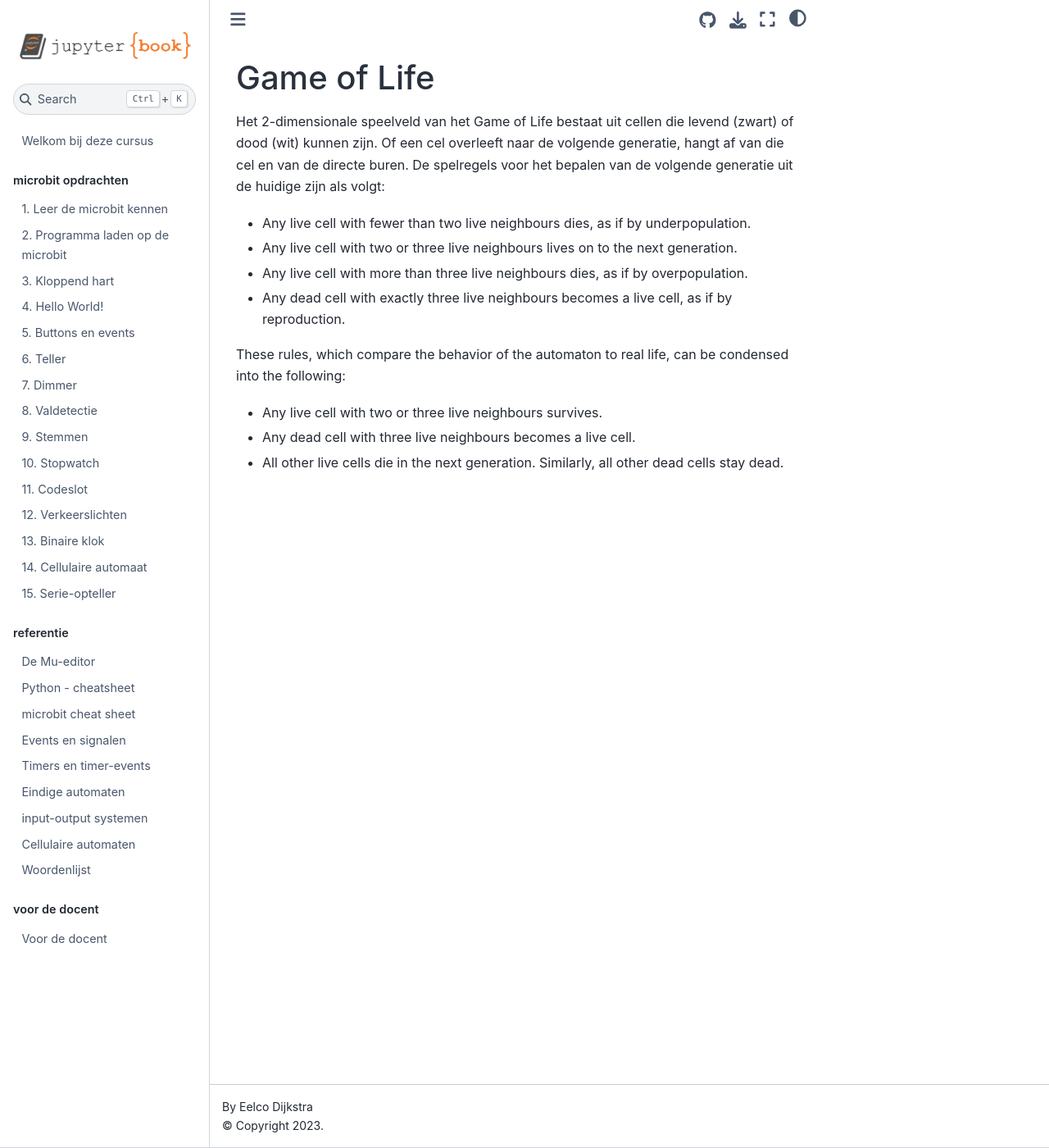
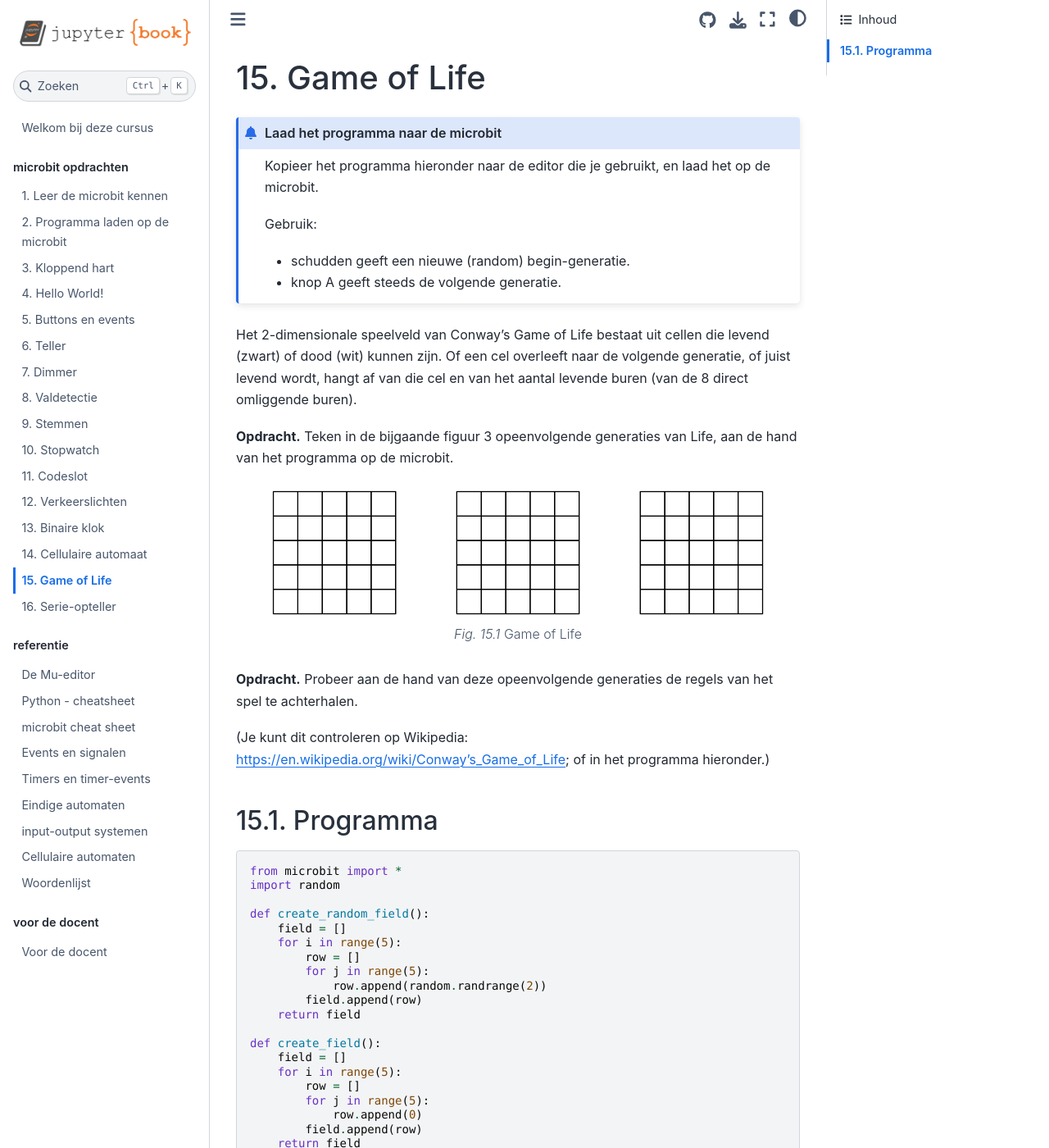
Before and after one commit to eelcodijkstra/microbitbook, a Jupyter Book: the page built from game-of-life.md, in a window 1280 px wide and 1400 px high. Shown: the whole window at 82% size. Built offline with Jupyter Book 1.0.4 settings and Sphinx 7.4.7 and the Sphinx Book theme 1.1.4, drawn with Linux system fonts in a browser that asks for light colours; some of the changed text lies outside the part shown.

Commit message:
game of life toegevoegd

````diff
--- a/_config.yml
+++ b/_config.yml
@@ -41,5 +41,11 @@ sphinx:
   local_extensions:
     sphinx_assessment: ./ext/sphinx-assessment
     sphinx_progress: ./ext/sphinx-progress
+  config:
+    language: nl
+    numfig_format:
+      exercise: "Opdracht %s"
+      assessment: "Vraag %s"
+    graphviz_output_format: "svg"
 
 exclude_patterns: [ext/*,_build, Thumbs.db, .DS_Store, ".ipynb_checkpoints/*", "**.ipynb_checkpoints", figuren/*]
--- a/_toc.yml
+++ b/_toc.yml
@@ -21,6 +21,7 @@ parts:
     - file: verkeerslichten
     - file: binaire-klok
     - file: cellulaire-automaat
+    - file: game-of-life
     - file: serie-opteller
 
   - caption: referentie
--- a/game-of-life.md
+++ b/game-of-life.md
@@ -1,16 +1,97 @@
 # Game of Life
 
-Het 2-dimensionale speelveld van het Game of Life bestaat uit cellen die levend (zwart) of dood (wit) kunnen zijn.
-Of een cel overleeft naar de volgende generatie, hangt af van die cel en van de directe buren.
-De spelregels voor het bepalen van de volgende generatie uit de huidige zijn als volgt:
+:::{Admonition} Laad het programma naar de microbit
+Kopieer het programma hieronder naar de editor die je gebruikt, en laad het op de microbit.
 
-* Any live cell with fewer than two live neighbours dies, as if by underpopulation.
-* Any live cell with two or three live neighbours lives on to the next generation.
-* Any live cell with more than three live neighbours dies, as if by overpopulation.
-* Any dead cell with exactly three live neighbours becomes a live cell, as if by reproduction.
+Gebruik:
 
-These rules, which compare the behavior of the automaton to real life, can be condensed into the following:
+* schudden geeft een nieuwe (random) begin-generatie.
+* knop A geeft steeds de volgende generatie.
 
-* Any live cell with two or three live neighbours survives.
-* Any dead cell with three live neighbours becomes a live cell.
-* All other live cells die in the next generation. Similarly, all other dead cells stay dead.
+:::
+
+Het 2-dimensionale speelveld van Conway's Game of Life bestaat uit cellen die levend (zwart) of dood (wit) kunnen zijn.
+Of een cel overleeft naar de volgende generatie, of juist levend wordt, hangt af van die cel en van het aantal levende buren (van de 8 direct omliggende buren).
+
+**Opdracht.** Teken in de bijgaande figuur 3 opeenvolgende generaties van Life, aan de hand van het programma op de microbit.
+
+:::{figure} figs/game-of-life.png
+:width: 600
+
+Game of Life
+:::
+
+**Opdracht.** Probeer aan de hand van deze opeenvolgende generaties de regels van het spel te achterhalen.
+
+(Je kunt dit controleren op Wikipedia: https://en.wikipedia.org/wiki/Conway%27s_Game_of_Life; of in het programma hieronder.)
+
+
+## Programma
+
+```Python
+from microbit import *
+import random
+
+def create_random_field():
+    field = []
+    for i in range(5):
+        row = []
+        for j in range(5):
+            row.append(random.randrange(2))
+        field.append(row)
+    return field
+
+def create_field():
+    field = []
+    for i in range(5):
+        row = []
+        for j in range(5):
+            row.append(0)
+        field.append(row)
+    return field
+
+def cell_value(r, c):
+    if r < 0 or r > 4 or c < 0 or c > 4:
+        return 0  # border cells
+    else:
+        return cells[r][c]
+
+# count neighbours incl. cell itself
+def count_neighbours(r, c):
+    total = 0
+    for i in range(3):
+        for j in range(3):
+            total = total + cell_value(r + i - 1, c + j - 1)
+    return total
+
+def next_cell(cell, cnt):
+    if cell == 1 and (cnt == 3 or cnt ==4):
+        return 1
+    elif cell == 0 and cnt == 3:
+        return 1
+    else:
+        return 0
+
+def next_generation():
+    new_cells = create_field()
+    for i in range(5):
+        for j in range(5):
+            cnt = count_neighbours(i, j)
+            new_cells[i][j] = next_cell(cells[i][j], cnt)
+    return new_cells
+
+def display_field(field):
+    for x in range(5):
+        for y in range(5):
+            display.set_pixel(x, y, 9 * field[y][x])
+
+cells = create_random_field()
+display_field(cells)
+while True:
+    if button_a.was_pressed():
+        cells = next_generation()
+        display_field(cells)
+    if accelerometer.was_gesture('shake'):
+        cells = create_random_field()
+        display_field(cells)
+```
````
Also changed, not shown: cellulaire-automaat.md (+20 -1 lines), referentie/cellulaire-automaten.md (+11 -0 lines), figs/game-of-life.png (added), 5 other files.
